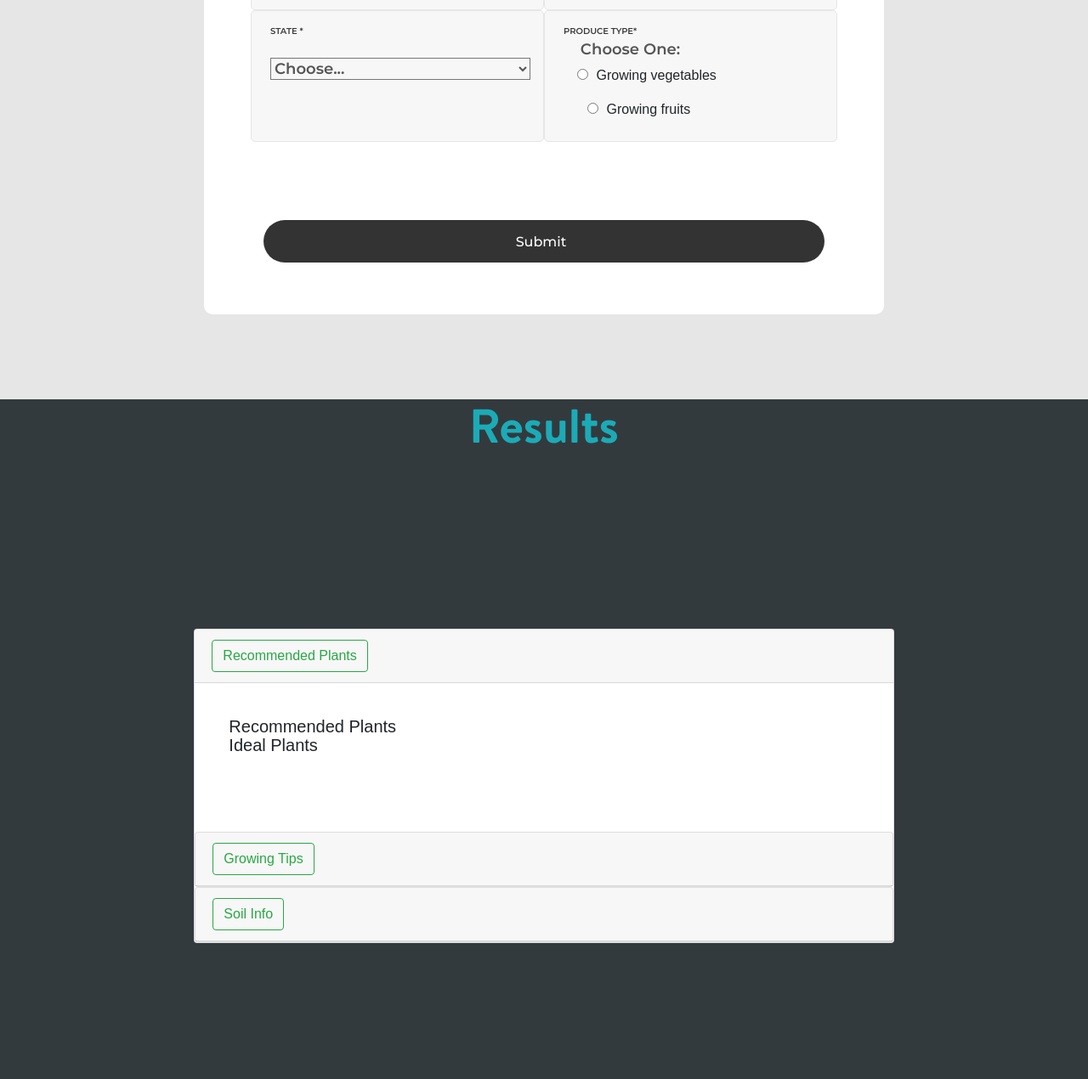
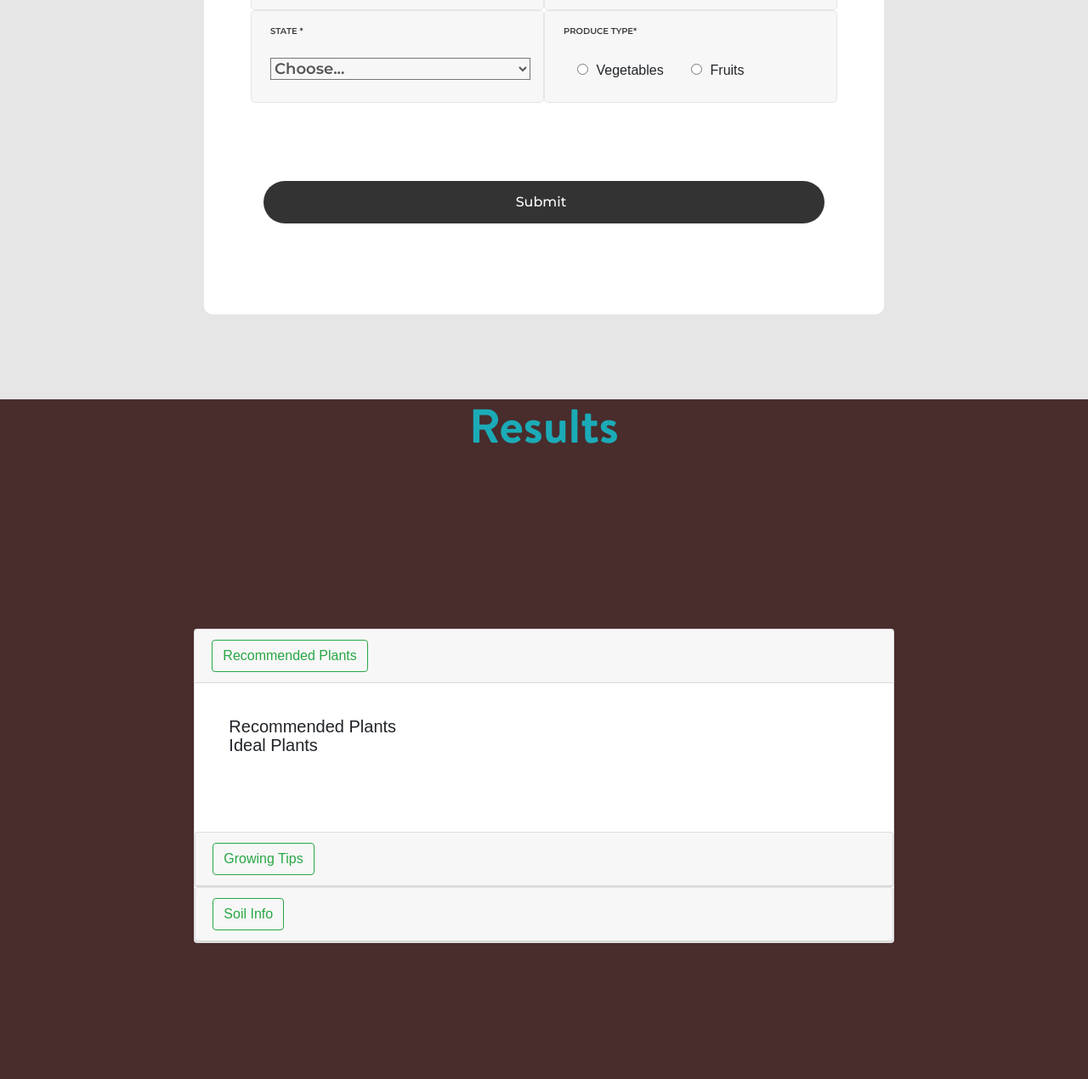
Before and after one commit to Pioneer18/GardenHub, a plain HTML site: page index.html in a window 1280 px wide. Shown: the part 1130-2400 px from the top of the page at 85% size. Drawn offline with nearby package versions, Linux system fonts and the light colour scheme; some icons are missing; a web font is replaced by a local one.

Commit message:
forum layout and radio buttons
responsive layout and css changes

```diff
--- a/css/main.css
+++ b/css/main.css
@@ -1030,6 +1030,9 @@ html, body {
   margin: 0;
   padding: 0;
 }
+#buttonRadio{
+  margin-left: 4px;
+}
 
 /* line 11, ../scss/main.scss */
 .window {
@@ -1041,7 +1044,8 @@ html, body {
 /* line 18, ../scss/main.scss */
 .window:nth-child(1) {
   background-image: url("../images/background1.jpeg");
-
+  background-repeat: no-repeat;
+  background-size: cover;
   top: 0%;
 }
 
@@ -1053,7 +1057,7 @@ html, body {
 
 /* line 18, ../scss/main.scss */
 .window:nth-child(3) {
-  background: #333a3e;
+  background: #492c2c;
   top: 200%;
 }
 
--- a/index.html
+++ b/index.html
@@ -152,24 +152,22 @@
                         <span class="label-input100">Produce Type*</span>
                         <div class="input100">
 
-                            <!-- <div id="soil_level" class="form-check form-check-inline form-check-inline "> -->
-
-                                <label class="rsi-wrap-input100" for="">    Choose One:</label>
-                            </div>
-                            <div id="soil_level" class="form-check form-check-inline form-check-inline-block">
-                                <input class="form-check-input" type="radio" name="inlineRadioOptions" id="inlineRadio2" data-type="veggies" value="option2">
-
-                                <label class="rsi-wrap-input100" for="inlineRadio2">Growing vegetables</label>
-                            </div>
-                            <div id="soil_level" class="form-check form-check-inline form-check-inline-block">
-                                <input class="form-check-input" type="radio" name="inlineRadioOptions" id="inlineRadio1" data-type="fruits" value="option1">
-
-                                <label class="rsi-wrap-input100" for="inlineRadio2">Growing fruits</label>
-
 
                             </div>
 
 
+                            <div id="soil_level" class="form-check form-check-inline form-check-inline-block">
+                                    <input class="form-check-input" type="radio" name="inlineRadioOptions" id="inlineRadio2" data-type="veggies" value="option2">
+
+                                    <label for="inlineRadio2">Vegetables</label>
+                                </div>
+                                <div id="soil_level" class="form-check form-check-inline form-check-inline-block">
+                                    <input id="buttonRadio" class="form-check-input" type="radio" name="inlineRadioOptions" id="inlineRadio1" data-type="fruits" value="option1">
+
+                                    <label for="inlineRadio2">Fruits</label>
+
+
+                                </div>
 
                         </div>
                         <br>
```
